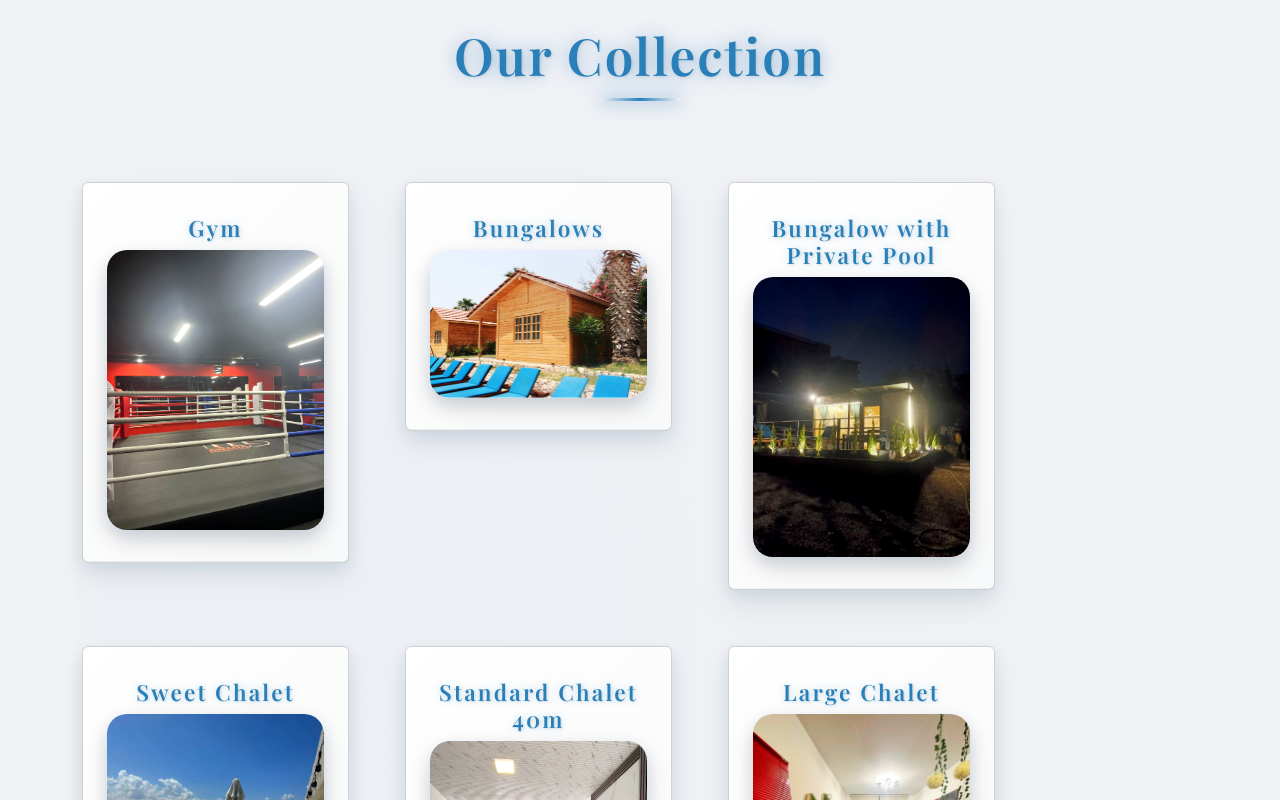
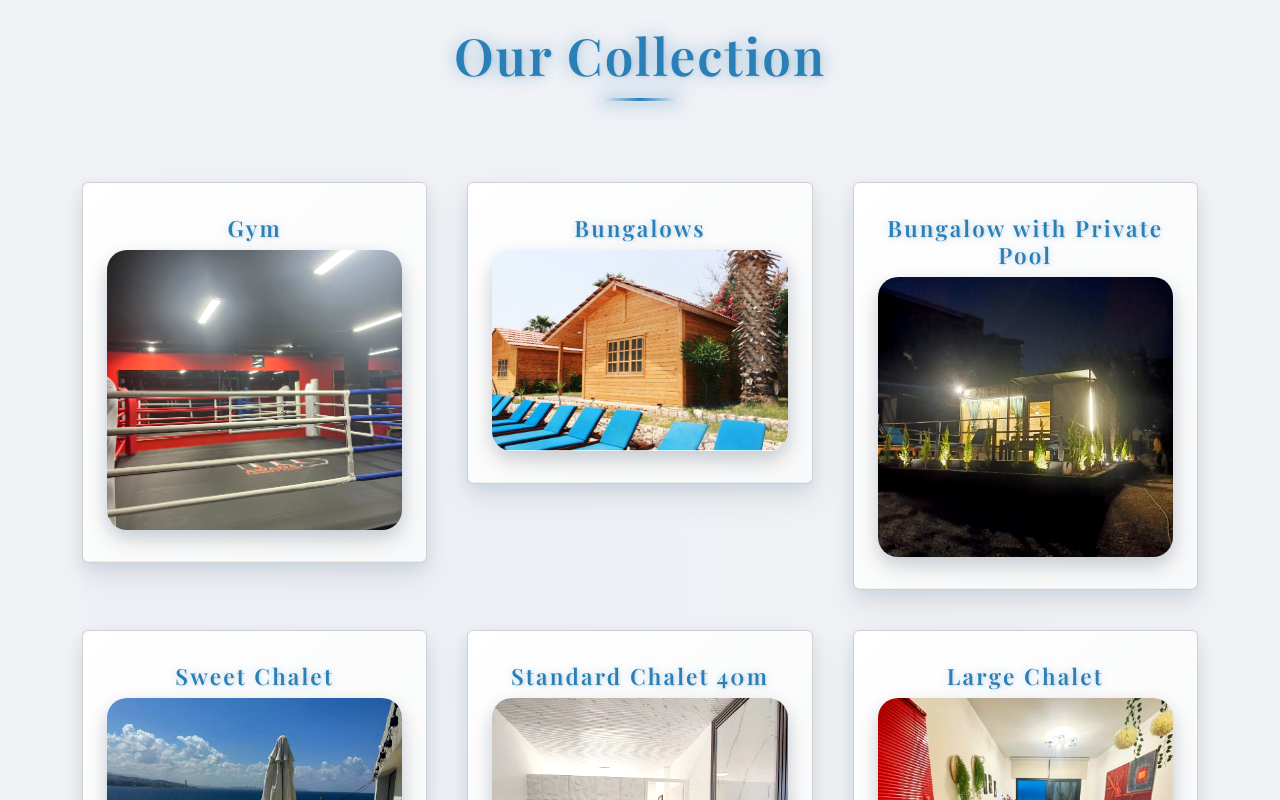
Before and after one commit to Christian-Fahed/palapas-site, a React (Create React App) app: page / in a window 1280 px wide. Shown: the part 1280-2080 px from the top of the page. Built offline with nearby package versions, Linux system fonts and the light colour scheme.

Commit message:
Improved data functionality, and Collection stylings

```diff
--- /dev/null
+++ b/public/collectionData.json
@@ -0,0 +1,137 @@
+{
+  "gym": {
+    "title": "Gym",
+    "folder": "gym",
+    "frontImage": "front-img.jpeg"
+  },
+  "bungalows": {
+    "title": "Bungalows",
+    "folder": "bungalows",
+    "frontImage": "front-img.png",
+    "features": [
+      "1 living room",
+      "1 bedroom",
+      "Kitchen",
+      "1 bathroom",
+      "Ground floor",
+      "Free WiFi",
+      "Pool Access"
+    ]
+  },
+  "bungalow-private-pool": {
+    "title": "Bungalow with Private Pool",
+    "folder": "bungalow-private-pool",
+    "frontImage": "front-img.jpeg",
+    "features": [
+      "Seaview Terrace",
+      "Private Pool",
+      "Living Room",
+      "Master Bedroom",
+      "Jacuzzi",
+      "Kitchen",
+      "Free WiFi",
+      "Pool Access",
+      "Sofa Beds"
+    ]
+  },
+  "sweet-chalet": {
+    "title": "Sweet Chalet",
+    "folder": "sweet-chalet",
+    "frontImage": "front-img.jpeg",
+    "features": [
+      "1 large living room",
+      "2 bedrooms",
+      "2 bathrooms",
+      "kitchen",
+      "Panoramic large terrace seaview",
+      "Free WiFi",
+      "4 sofa beds",
+      "Pool Access for 8pax"
+    ]
+  },
+  "medium-chalet": {
+    "title": "Standard Chalet 40m",
+    "folder": "medium-chalet",
+    "frontImage": "front-img.jpeg",
+    "features": [
+      "1 living room",
+      "1 bedroom",
+      "Kitchen",
+      "1 bathroom",
+      "Seaview balcony",
+      "Pool Access",
+      "Free WiFi",
+      "Gaz. Fridge. Boiler"
+    ]
+  },
+  "large-chalet": {
+    "title": "Large Chalet",
+    "folder": "large-chalet",
+    "frontImage": "front-img.jpg",
+    "features": [
+      "1 large living room",
+      "1 large master bedroom",
+      "2 bathrooms",
+      "1 large seaview balcony",
+      "Kitchen",
+      "Free WiFi",
+      "Pool Access"
+    ]
+  },
+  "chalet-studio": {
+    "title": "Chalet Studio 15m",
+    "folder": "chalet-studio",
+    "frontImage": "front-img.jpg",
+    "features": [
+      "1 bedroom",
+      "1 bathroom",
+      "Kitchen",
+      "Seaview balcony",
+      "Gaz. Frdige. Boiler",
+      "Free WiFi",
+      "Pool access for 2pax"
+    ]
+  },
+  "chalet-jacuzzi": {
+    "title": "Chalet with Jacuzzi",
+    "folder": "chalet-jacuzzi",
+    "frontImage": "front-img.jpg",
+    "features": [
+      "1 bedroom",
+      "1 bathroom",
+      "Kitchen",
+      "Seaview balcony",
+      "Free WiFi",
+      "Pool Access for 2pax"
+    ]
+  },
+  "chalet-terrace": {
+    "title": "Chalet with Terrace",
+    "folder": "chalet-terrace",
+    "frontImage": "front-img.jpg",
+    "features": [
+      "1 large living room",
+      "1 bedroom",
+      "1 bathroom",
+      "kitchen",
+      "Panoramic terrace seaview",
+      "Pool Access for 4pax",
+      "Free WiFi",
+      "Gaz. Fridge. Boiler."
+    ]
+  },
+  "dream-chalet": {
+    "title": "Dream Chalet",
+    "folder": "dream-chalet",
+    "frontImage": "front-img.jpg",
+    "features": [
+      "Panoramic Seaview",
+      "Mountain view 360",
+      "1 bedroom",
+      "1 large living room",
+      "2 bathrooms",
+      "Kitchen",
+      "3 balconies"
+    ]
+  }
+}
--- a/src/components/Collection.jsx
+++ b/src/components/Collection.jsx
@@ -1,18 +1,65 @@
-import React from "react";
+import React, { useState, useEffect } from "react";
 import "./Collection.css";
 import { Link } from 'react-router-dom';
-import collectionData from "../data/collectionData";
+import { loadCollectionData } from "../data/collectionData";
 
 export default function Collection() {
+    const [collectionData, setCollectionData] = useState({});
+    const [loading, setLoading] = useState(true);
+    const [error, setError] = useState(null);
+
+    useEffect(() => {
+        const fetchData = async () => {
+            try {
+                const data = await loadCollectionData();
+                setCollectionData(data);
+                setLoading(false);
+            } catch (err) {
+                setError(err.message);
+                setLoading(false);
+            }
+        };
+
+        fetchData();
+    }, []);
+
+    if (loading) {
         return (
-        <section className="py-5" style={{ backgroundColor: '#f1f2f6' }}  id="collection">
+            <section className="py-5" style={{ backgroundColor: '#f1f2f6' }} id="collection">
                 <div className="container">
                     <h2 className="section-title">Our Collection</h2>
-                <div className="row g-3 gallery">
+                    <div className="text-center">
+                        <div className="spinner-border" role="status">
+                            <span className="visually-hidden">Loading...</span>
+                        </div>
+                    </div>
+                </div>
+            </section>
+        );
+    }
+
+    if (error) {
+        return (
+            <section className="py-5" style={{ backgroundColor: '#f1f2f6' }} id="collection">
+                <div className="container">
+                    <h2 className="section-title">Our Collection</h2>
+                    <div className="alert alert-danger" role="alert">
+                        Error loading collection data: {error}
+                    </div>
+                </div>
+            </section>
+        );
+    }
+
+    return (
+        <>
+            <section className="py-5" style={{ backgroundColor: '#f1f2f6' }} id="collection">
+                <div className="container">
+                    <h2 className="section-title">Our Collection</h2>
+                    <div className="gallery">
                         {/* Loop over all collection data and assign the link to its collection key. */}
                         {Object.entries(collectionData).map(([key, collection]) => (
-                        <div className="col-sm-6 col-md-3" key={key}>
-                            <Link to={key} className="text-decoration-none">
+                            <Link to={key} key={key} className="text-decoration-none">
                                 <div className="card">
                                     <h3 className="card-title">{collection.title}</h3>
                                     <img
@@ -22,10 +69,10 @@ export default function Collection() {
                                     />
                                 </div>
                             </Link>
-                        </div>
                         ))}
                     </div>
                 </div>
             </section>
-    )
+        </>
+    );
 }
--- a/src/data/collectionData.js
+++ b/src/data/collectionData.js
@@ -17,152 +17,31 @@ const getCollectionImages = (folder) => {
     }
 }
 
-const collectionData = {
-    'gym': {
-        title: 'Gym',
-        images: getCollectionImages('gym'),
-        frontImage: 'front-img.jpeg',
-    },
+/**
+ * Load and process collection data from JSON file
+ * @returns Promise that resolves to processed collection data
+ */
+const loadCollectionData = async () => {
+    try {
+        const response = await fetch('/collectionData.json');
+        const jsonData = await response.json();
 
-    'bungalows': {
-        title: 'Bungalows',
-        images: getCollectionImages('bungalows'),
-        frontImage: 'front-img.png',
-        features: [
-            '1 living room',
-            '1 bedroom',
-            'Kitchen',
-            '1 bathroom',
-            'Ground floor',
-            'Free WiFi',
-            'Pool Access'
-        ],
-    },
+        const processedData = {};
+        Object.entries(jsonData).forEach(([key, collection]) => {
+            processedData[key] = {
+                ...collection,
+                images: getCollectionImages(collection.folder)
+            };
+            // Remove folder property as it's no longer needed in final data
+            delete processedData[key].folder;
+        });
 
-    'bungalow-private-pool': {
-        title: 'Bungalow with Private Pool',
-        images: getCollectionImages('bungalow-private-pool'),
-        frontImage: 'front-img.jpeg',
-        features: [
-            'Seaview Terrace',
-            'Private Pool',
-            'Living Room',
-            'Master Bedroom',
-            'Jacuzzi',
-            'Kitchen',
-            'Free WiFi',
-            'Pool Access',
-            'Sofa Beds'
-        ],
-    },
+        return processedData;
+    } catch (error) {
+        console.error('Error loading collection data:', error);
+        return {};
+    }
+};
 
-    'sweet-chalet': {
-        title: 'Sweet Chalet',
-        images: getCollectionImages('sweet-chalet'),
-        frontImage: 'front-img.jpeg',
-        features: [
-            '1 large living room',
-            '2 bedrooms',
-            '2 bathrooms',
-            'kitchen',
-            'Panoramic large terrace seaview',
-            'Free WiFi',
-            '4 sofa beds',
-            'Pool Access for 8pax'
-        ],
-    },
-
-    'medium-chalet': {
-        title: 'Standard Chalet 40m',
-        images: getCollectionImages('medium-chalet'),
-        frontImage: 'front-img.jpeg',
-        features: [
-            '1 living room',
-            '1 bedroom',
-            'Kitchen',
-            '1 bathroom',
-            'Seaview balcony',
-            'Pool Access',
-            'Free WiFi',
-            'Gaz. Fridge. Boiler'
-        ]
-    },
-
-    'large-chalet': {
-        title: 'Large Chalet',
-        images: getCollectionImages('large-chalet'),
-        frontImage: 'front-img.jpg',
-        features: [
-            '1 large living room',
-            '1 large master bedroom',
-            '2 bathrooms',
-            '1 large seaview balcony',
-            'Kitchen',
-            'Free WiFi',
-            'Pool Access'
-        ],
-    },
-
-    'chalet-studio': {
-        title: 'Chalet Studio 15m',
-        images: getCollectionImages('chalet-studio'),
-        frontImage: 'front-img.jpg',
-        features: [
-            '1 bedroom',
-            '1 bathroom',
-            'Kitchen',
-            'Seaview balcony',
-            'Gaz. Frdige. Boiler',
-            'Free WiFi',
-            'Pool access for 2pax'
-        ],
-    },
-
-    'chalet-jacuzzi': {
-        title: 'Chalet with Jacuzzi',
-        images: getCollectionImages('chalet-jacuzzi'),
-        frontImage: 'front-img.jpg',
-        features: [
-            '1 bedroom',
-            '1 bathroom',
-            'Kitchen',
-            'Seaview balcony',
-            'Free WiFi',
-            'Pool Access for 2pax',
-        ],
-    },
-
-    'chalet-terrace': {
-        title: 'Chalet with Terrace',
-        images: getCollectionImages('chalet-terrace'),
-        frontImage: 'front-img.jpg',
-        features: [
-            '1 large living room',
-            '1 bedroom',
-            '1 bathroom',
-            'kitchen',
-            'Panoramic terrace seaview',
-            'Pool Access for 4pax',
-            'Free WiFi',
-            'Gaz. Fridge. Boiler.'
-        ],
-    },
-
-    'dream-chalet': {
-        title: 'Dream Chalet',
-        images: getCollectionImages('dream-chalet'),
-        frontImage: 'front-img.jpg',
-        features: [
-            'Panoramic Seaview',
-            'Mountain view 360',
-            '1 bedroom',
-            '1 large living room',
-            '2 bathrooms',
-            'Kitchen',
-            '3 balconies'
-        ],
-    },
-}
-
-
-export default collectionData;
+export { loadCollectionData };
+export default loadCollectionData;
--- a/src/pages/CollectionPage.jsx
+++ b/src/pages/CollectionPage.jsx
@@ -1,29 +1,92 @@
-import React, { useEffect, useRef } from "react";
+import React, { useState, useEffect, useRef } from "react";
 import { useNavigate, useParams } from "react-router-dom";
-import collectionData from "../data/collectionData";
+import { loadCollectionData } from "../data/collectionData";
 
 function CollectionPage() {
     const { type } = useParams();
     const navigate = useNavigate();
-    const data = collectionData[type];
+    const [collectionData, setCollectionData] = useState({});
+    const [loading, setLoading] = useState(true);
+    const [error, setError] = useState(null);
     const sectionRef = useRef(null);
 
-    // Scroll to top when this page loads
+    const data = collectionData[type];
+
     useEffect(() => {
-        sectionRef.current?.scrollIntoView({ behavior: 'smooth' });
+        const fetchData = async () => {
+            try {
+                const data = await loadCollectionData();
+                setCollectionData(data);
+                setLoading(false);
+            } catch (err) {
+                setError(err.message);
+                setLoading(false);
+            }
+        };
 
-        // Offset scroll by -100px after a short delay
-        setTimeout(() => {
-            window.scrollBy({ top: -100, behavior: 'smooth' })
-        }, 500);
-    }, [type]);
+        fetchData();
+    }, []);
+
+    // Scroll to top when this page loads and data is available
+    useEffect(() => {
+        if (!loading && data) {
+            sectionRef.current?.scrollIntoView({ behavior: 'smooth' });
+
+            // Offset scroll by -100px after a short delay
+            setTimeout(() => {
+                window.scrollBy({ top: -100, behavior: 'smooth' })
+            }, 500);
+        }
+    }, [type, loading, data]);
+
+    if (loading) {
+        return (
+            <section className="py-5" style={{ backgroundColor: '#f1f2f6' }}>
+                <div className="container">
+                    <div className="text-center">
+                        <div className="spinner-border" role="status">
+                            <span className="visually-hidden">Loading...</span>
+                        </div>
+                    </div>
+                </div>
+            </section>
+        );
+    }
+
+    if (error) {
+        return (
+            <section className="py-5" style={{ backgroundColor: '#f1f2f6' }}>
+                <div className="container">
+                    <div className="mb-4">
+                        <button className="btn-gold" onClick={() => navigate('/')}>
+                            Back to Home
+                        </button>
+                    </div>
+                    <div className="alert alert-danger" role="alert">
+                        Error loading collection data: {error}
+                    </div>
+                </div>
+            </section>
+        );
+    }
 
     if (!data) {
-        return <h2 style={{ textAlign: 'center' }}>Collection not found.</h2>;
+        return (
+            <section className="py-5" style={{ backgroundColor: '#f1f2f6' }}>
+                <div className="container">
+                    <div className="mb-4">
+                        <button className="btn-gold" onClick={() => navigate('/')}>
+                            Back to Home
+                        </button>
+                    </div>
+                    <h2 style={{ textAlign: 'center' }}>Collection not found.</h2>
+                </div>
+            </section>
+        );
     }
 
     return (
-        <section ref={sectionRef} className="py-5" style={{ backgroundColor: '#f1f2f6' }} >
+        <section ref={sectionRef} className="py-5" style={{ backgroundColor: '#f1f2f6' }}>
             <div className="container">
                 {/* Back to Home Button  */}
                 <div className="mb-4">
@@ -32,7 +95,7 @@ function CollectionPage() {
                     </button>
                 </div>
 
-                <h2 className="section-title  mb-4">{data.title}</h2>
+                <h2 className="section-title mb-4">{data.title}</h2>
 
                 {/* Features section */}
                 {data.features && (
@@ -52,7 +115,7 @@ function CollectionPage() {
 
                 {/* Collection section */}
                 <div className="row g-3 gallery">
-                    {data.images.map((src, index) => (
+                    {data.images && data.images.map((src, index) => (
                         <div className="col-sm-6 col-md-3" key={index}>
                             <div className="card">
                                 <img src={process.env.PUBLIC_URL + src} alt={data.title + index} className="img-fluid" />
```
Lines whose indentation alone changed are shown as unchanged.
